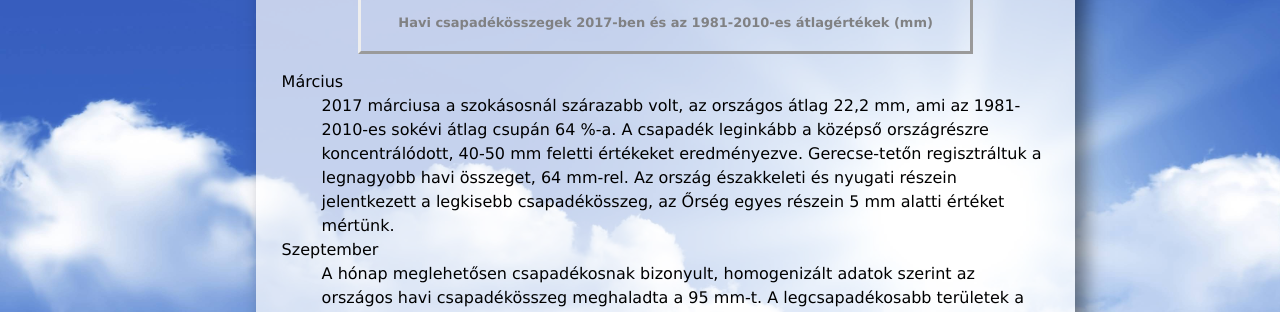
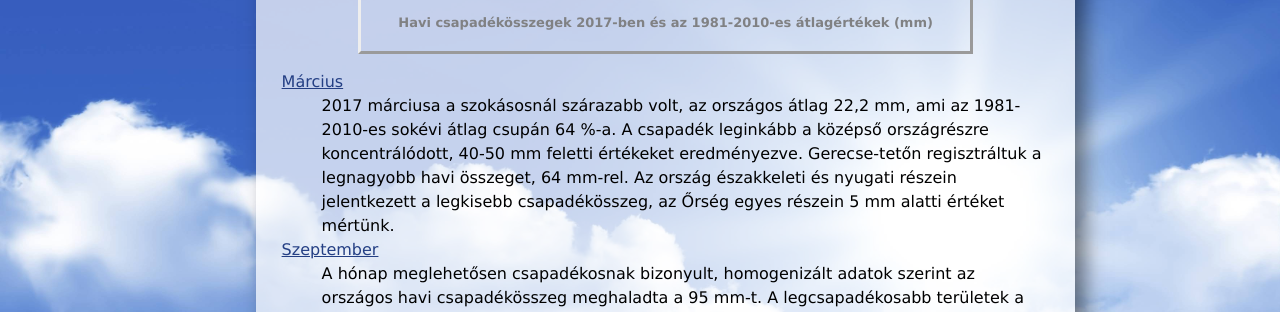
Before and after one commit to Zazariah/idojaras_Berecz-Mih-ly, a plain HTML site: page index.html in a window 1280 px wide. Shown: the part 1612-1924 px from the top of the page. Drawn offline with Linux system fonts and the light colour scheme.

Commit message:
15.feladat

```diff
--- a/ido.css
+++ b/ido.css
@@ -82,3 +82,8 @@ li{
     list-style-image: url(nap.png);
     margin-left: 10%;
 }
+
+dt{
+	color: #243f84;
+	text-decoration: underline;
+}
```
